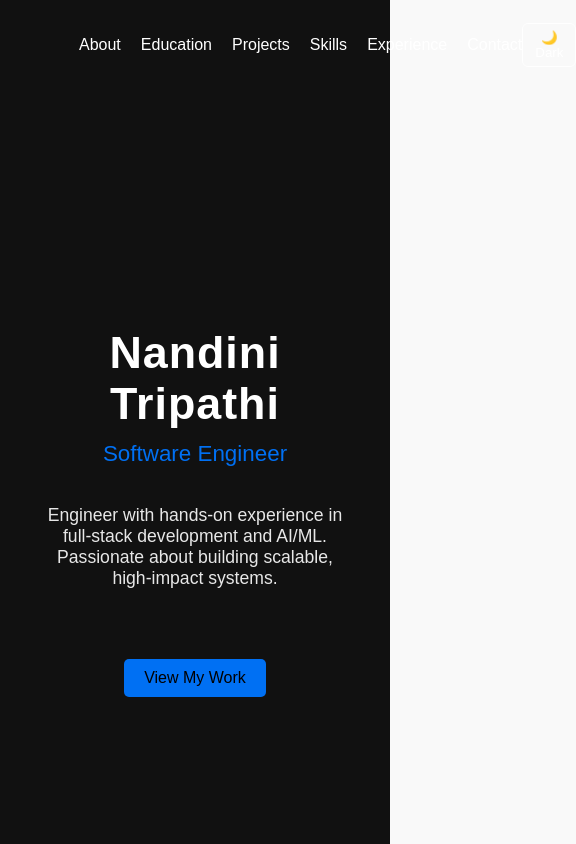
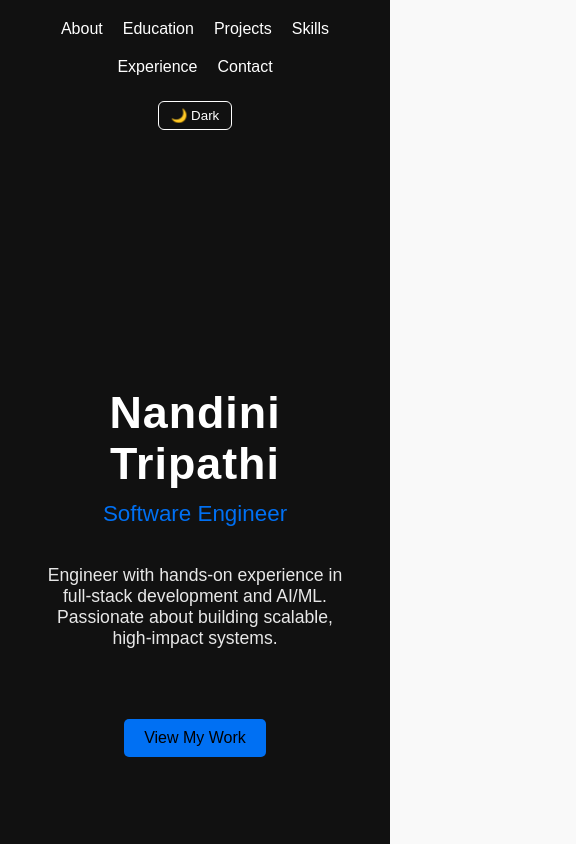
Before and after one commit to nyndyny/Portfolio, a React (Create React App) app in the folder frontend/: page / in a window 390 px wide. Shown: the top 844 px of the page, 576 px wide, since content can reach past the window. Built offline with nearby package versions, Linux system fonts and the light colour scheme.

Commit message:
navbar update

```diff
--- a/frontend/src/components/Education.js
+++ b/frontend/src/components/Education.js
@@ -5,7 +5,7 @@ export default function Education() {
 
       <div className="card education-card">
         <div className="education-header">
-          <h3>Bachelor of Science in Computer Science, minor in Mathematics</h3>
+          <h3>Bachelor of Science in Computer Science w/ minor in Mathematics</h3>
           <span className="education-period">Aug 2020 - May 2024</span>
         </div>
 
--- a/frontend/src/index.css
+++ b/frontend/src/index.css
@@ -12,6 +12,7 @@ section {
 .navbar {
   display: flex;
   justify-content: space-between;
+  align-items: center;
   padding: 20px 10%;
   background: #111;
   color: #fff;
@@ -21,11 +22,32 @@ section {
   display: flex;
   gap: 20px;
   list-style: none;
+  padding: 0;
+  margin: 0;
 }
 
 .navbar a {
   color: white;
   text-decoration: none;
+}
+
+/* 📱 Mobile styles */
+@media (max-width: 768px) {
+  .navbar {
+    flex-direction: column;
+    gap: 15px;
+    padding: 15px;
+  }
+
+  .navbar ul {
+    flex-wrap: wrap;
+    justify-content: center;
+    gap: 12px;
+  }
+
+  .theme-toggle {
+    margin-top: 10px;
+  }
 }
 
 .hero {
```
Also changed, not shown: frontend/package.json (+7 -1 lines), frontend/src/components/Navbar.js (+1 -7 lines), 1 other file (tests, documents, lock files or other folders).
